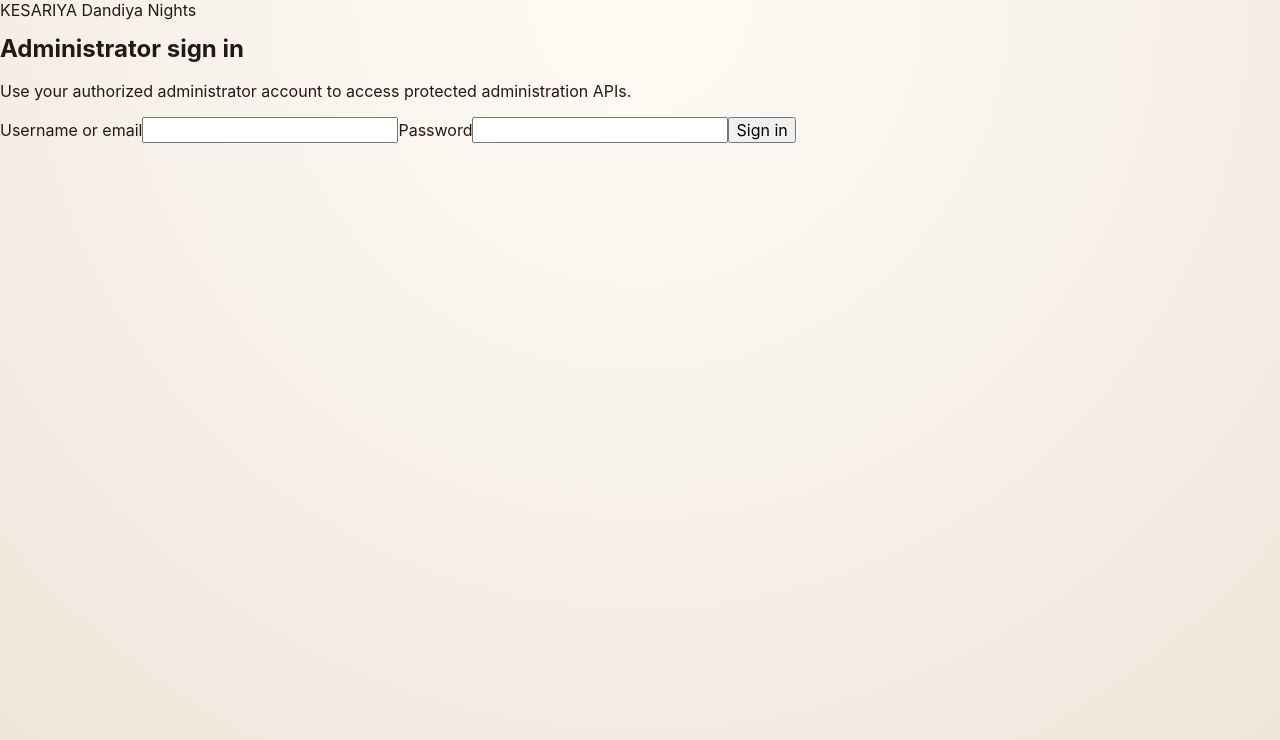
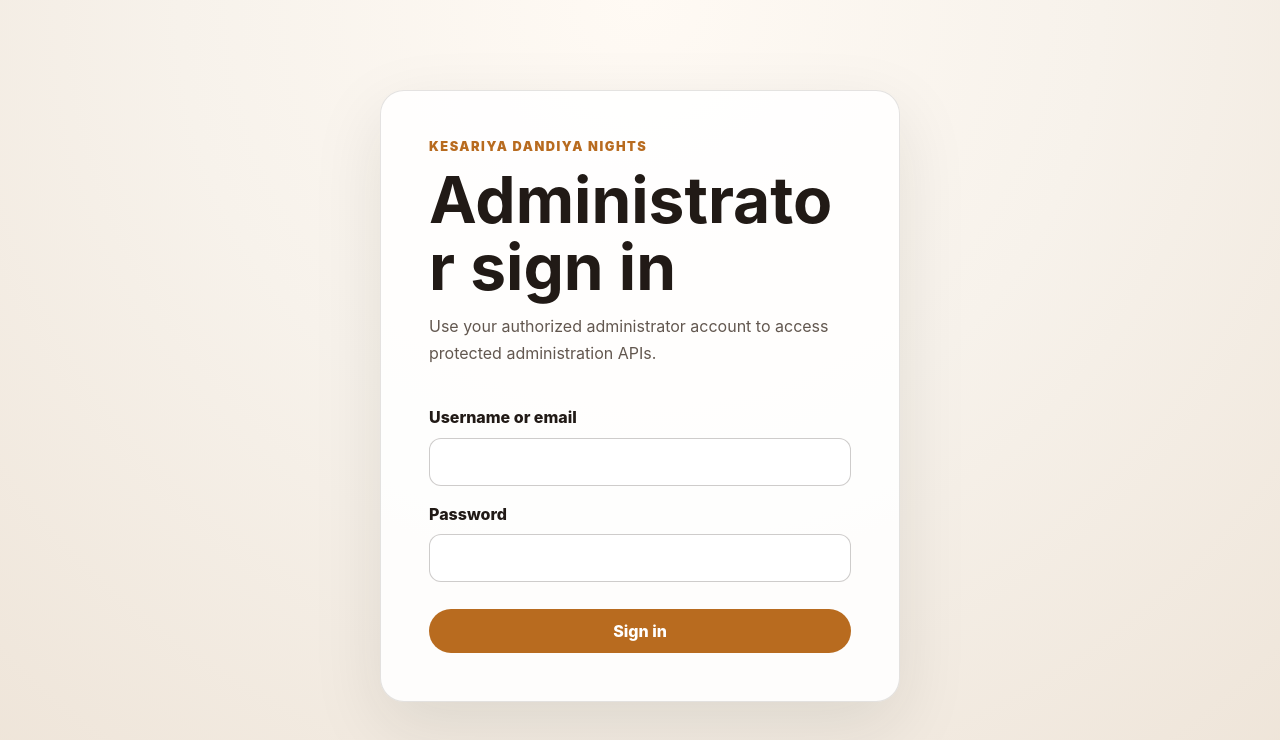
Before and after one commit to Manishchavan55/garba-ticket-booking, a React (Vite) app in the folder frontend/: page /admin/login in a window 1280 px wide. Shown: the top 740 px of the page. Built offline with nearby package versions, Linux system fonts and the light colour scheme; no server answers.

Commit message:
feat(phase8): style admin authentication foundation

```diff
--- a/frontend/src/styles/global.css
+++ b/frontend/src/styles/global.css
@@ -125,7 +125,8 @@ p {
   line-height: 1.7;
 }
 
-.content-section {
+.content-section,
+.page-shell {
   width: min(100%, 1120px);
   margin-inline: auto;
   padding: clamp(3rem, 7vw, 6rem) clamp(1rem, 4vw, 2rem);
@@ -185,7 +186,9 @@ p {
   margin-bottom: 0;
 }
 
-.button {
+.button,
+.admin-auth-form button,
+.admin-home-page button {
   display: inline-flex;
   min-height: 44px;
   align-items: center;
@@ -200,8 +203,10 @@ p {
   white-space: nowrap;
 }
 
-.button:disabled {
+.button:disabled,
+.admin-auth-form button:disabled {
   cursor: not-allowed;
+  opacity: 0.55;
 }
 
 .button--disabled {
@@ -384,7 +389,8 @@ p {
   line-height: 1.6;
 }
 
-.booking-summary {
+.booking-summary,
+.admin-identity {
   display: grid;
   grid-template-columns: repeat(2, minmax(0, 1fr));
   gap: 1rem;
@@ -393,13 +399,15 @@ p {
   text-align: left;
 }
 
-.booking-summary div {
+.booking-summary div,
+.admin-identity div {
   padding: 1rem;
   border-radius: 14px;
   background: #f7f2eb;
 }
 
-.booking-summary dt {
+.booking-summary dt,
+.admin-identity dt {
   margin-bottom: 0.35rem;
   font-size: 0.8rem;
   font-weight: 800;
@@ -407,9 +415,77 @@ p {
   text-transform: uppercase;
 }
 
-.booking-summary dd {
+.booking-summary dd,
+.admin-identity dd {
   margin: 0;
   font-weight: 800;
+}
+
+.admin-auth-page,
+.admin-home-page {
+  min-height: calc(100vh - 4rem);
+  display: grid;
+  place-items: center;
+}
+
+.admin-auth-card {
+  width: min(100%, 520px);
+  padding: clamp(1.5rem, 5vw, 3rem);
+  border: 1px solid rgba(33, 26, 22, 0.12);
+  border-radius: 24px;
+  background: rgba(255, 255, 255, 0.88);
+  box-shadow: 0 24px 70px rgba(33, 26, 22, 0.1);
+}
+
+.admin-auth-card h1 {
+  margin-bottom: 0.8rem;
+  font-size: clamp(2.2rem, 7vw, 4rem);
+}
+
+.eyebrow {
+  margin-bottom: 0.75rem;
+  color: #b86b1f;
+  font-size: 0.8rem;
+  font-weight: 900;
+  letter-spacing: 0.12em;
+  text-transform: uppercase;
+}
+
+.muted-copy {
+  color: #62574f;
+  line-height: 1.7;
+}
+
+.admin-auth-form {
+  display: grid;
+  gap: 0.65rem;
+  margin-top: 2rem;
+}
+
+.admin-auth-form label {
+  margin-top: 0.5rem;
+  font-weight: 800;
+}
+
+.admin-auth-form input {
+  width: 100%;
+  min-height: 48px;
+  padding: 0.75rem 0.85rem;
+  border: 1px solid rgba(33, 26, 22, 0.22);
+  border-radius: 12px;
+  background: #fff;
+}
+
+.form-error {
+  margin: 0.5rem 0 0;
+  color: #8a3d2c;
+  font-weight: 800;
+}
+
+.admin-auth-form button,
+.admin-home-page button {
+  margin-top: 1rem;
+  cursor: pointer;
 }
 
 .site-footer {
@@ -439,7 +515,8 @@ p {
 
   .ticket-grid,
   .detail-grid,
-  .booking-summary {
+  .booking-summary,
+  .admin-identity {
     grid-template-columns: 1fr;
   }
 
```
